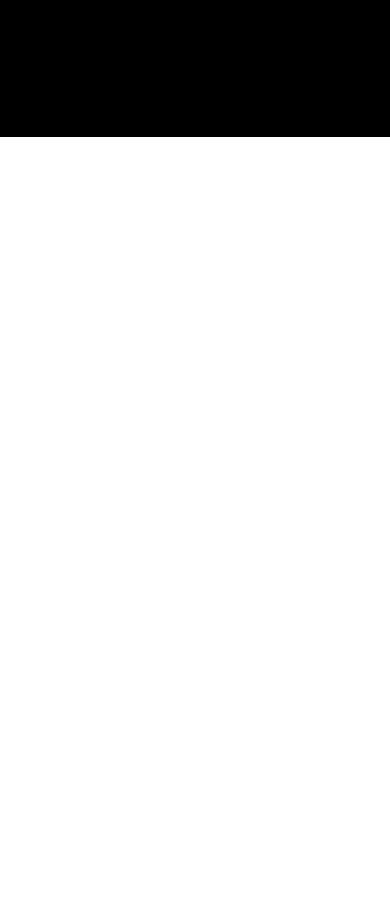
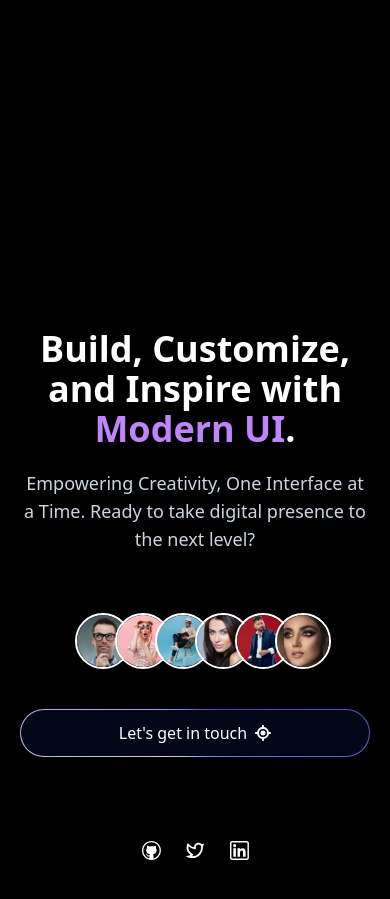
Before and after one commit to arquimedesgarcia02/modern-ui, a Next.js app: page / in a window 390 px wide. Shown: the part 8120-9019 px from the top of the page. Before the commit the page ends 8257 px from the top, so only its background shows below. Built offline with nearby package versions, Linux system fonts and the light colour scheme.

Commit message:
Footer section done

```diff
--- a/data/index.ts
+++ b/data/index.ts
@@ -124,3 +124,18 @@
     quote: "Using Modern UI has been an incredible experience. I’ve built multiple projects with it, and each one turns out beautifully. It’s user-friendly, fast, and reliable.",
   }
 ];
+
+export const socialIcons = [
+  {
+    id: 1,
+    img: "/git.svg"
+  },
+  {
+    id: 1,
+    img: "/twit.svg"
+  },
+  {
+    id: 1,
+    img: "/link.svg"
+  },
+];
--- a/src/app/page.tsx
+++ b/src/app/page.tsx
@@ -5,6 +5,7 @@
 import Projects from "@/components/Projects";
 import { CanvasRevealEffectDemo } from "@/components/CanvasRevealEffectDemo";
 import Clients from "@/components/Clients";
+import Contact from "@/components/Contact";
 
 export default function Home() {
   return (
@@ -16,6 +17,7 @@
         <Projects/>
         <CanvasRevealEffectDemo/>
         <Clients/>
+        <Contact/>
       </div>
     </main>
   );
--- /dev/null
+++ b/src/components/Contact.tsx
@@ -0,0 +1,47 @@
+import React from "react";
+import MagicButton from "./ui/MagicButton";
+import { socialIcons } from "../../data";
+import { Tooltip } from "./ToolTip";
+import { FaLocationCrosshairs } from "react-icons/fa6";
+
+export default function Contact() {
+    return (
+        <footer className="pt-48 pb-10 w-full" id="contact">
+            <div className="flex flex-col items-center">
+                <h1 className="heading text-white lg:max-w-[45vw]">
+                    Build, Customize, and Inspire with <span className="text-purple-400">Modern UI</span>.
+                </h1>
+
+                <p className="text-slate-300 md:mt-10 my-5 text-center text-lg">
+                    Empowering Creativity, One Interface at a Time. Ready to take  digital presence to the next level?
+                </p>
+
+                <Tooltip/>
+
+                <MagicButton
+                    title="Let's get in touch"
+                    position="right"
+                    icon={<FaLocationCrosshairs/>}
+                />
+            </div>
+
+            <div className="flex mt-16 md:flex-row flex-col justify-between items-center">
+                <p className="md:text-white text-sm md:font-normal font-light">
+                    Copyright © 2024 Modern UI
+                </p>
+
+                <div className="flex items-center md:gap-3 gap-6">
+                    {
+                        socialIcons.map((info) => (
+                            <div
+                                key={info.id}
+                            >
+                                <img src={info.img} alt="icons" width={20} height={20}/>
+                            </div>
+                        ))
+                    }
+                </div>
+            </div>
+        </footer>
+    );
+}
--- /dev/null
+++ b/src/components/ToolTip.tsx
@@ -0,0 +1,57 @@
+"use client";
+
+import React from "react";
+import { AnimatedTooltip } from "./ui/animated-tooltip"
+
+const people = [
+  {
+    id: 1,
+    name: "John Doe",
+    designation: "Software Engineer",
+    image:
+      "/stack-1.png",
+  },
+  {
+    id: 2,
+    name: "Robert Johnson",
+    designation: "Product Manager",
+    image:
+      "/stack-2.png",
+  },
+  {
+    id: 3,
+    name: "Jane Smith",
+    designation: "Data Scientist",
+    image:
+      "/stack-3.png",
+  },
+  {
+    id: 4,
+    name: "Emily Davis",
+    designation: "UX Designer",
+    image:
+      "/stack-4.png",
+  },
+  {
+    id: 5,
+    name: "Tyler Durden",
+    designation: "Soap Developer",
+    image:
+      "/stack-5.png",
+  },
+  {
+    id: 6,
+    name: "Dora",
+    designation: "The Explorer",
+    image:
+      "/stack-6.png",
+  },
+];
+
+export function Tooltip() {
+  return (
+    <div className="flex flex-row items-center justify-center my-10 w-full">
+      <AnimatedTooltip items={people} />
+    </div>
+  );
+}
--- /dev/null
+++ b/src/components/ui/animated-tooltip.tsx
@@ -0,0 +1,92 @@
+"use client";
+import Image from "next/image";
+import React, { useState } from "react";
+import {
+  motion,
+  useTransform,
+  AnimatePresence,
+  useMotionValue,
+  useSpring,
+} from "framer-motion";
+
+export const AnimatedTooltip = ({
+  items,
+}: {
+  items: {
+    id: number;
+    name: string;
+    designation: string;
+    image: string;
+  }[];
+}) => {
+  const [hoveredIndex, setHoveredIndex] = useState<number | null>(null);
+  const springConfig = { stiffness: 100, damping: 5 };
+  const x = useMotionValue(0); // going to set this value on mouse move
+  // rotate the tooltip
+  const rotate = useSpring(
+    useTransform(x, [-100, 100], [-45, 45]),
+    springConfig
+  );
+  // translate the tooltip
+  const translateX = useSpring(
+    useTransform(x, [-100, 100], [-50, 50]),
+    springConfig
+  );
+  const handleMouseMove = (event: any) => {
+    const halfWidth = event.target.offsetWidth / 2;
+    x.set(event.nativeEvent.offsetX - halfWidth); // set the x value, which is then used in transform and rotate
+  };
+
+  return (
+    <>
+      {items.map((item, idx) => (
+        <div
+          className="-mr-4  relative group"
+          key={item.name}
+          onMouseEnter={() => setHoveredIndex(item.id)}
+          onMouseLeave={() => setHoveredIndex(null)}
+        >
+          <AnimatePresence mode="popLayout">
+            {hoveredIndex === item.id && (
+              <motion.div
+                initial={{ opacity: 0, y: 20, scale: 0.6 }}
+                animate={{
+                  opacity: 1,
+                  y: 0,
+                  scale: 1,
+                  transition: {
+                    type: "spring",
+                    stiffness: 260,
+                    damping: 10,
+                  },
+                }}
+                exit={{ opacity: 0, y: 20, scale: 0.6 }}
+                style={{
+                  translateX: translateX,
+                  rotate: rotate,
+                  whiteSpace: "nowrap",
+                }}
+                className="absolute -top-16 -left-1/2 translate-x-1/2 flex text-xs  flex-col items-center justify-center rounded-md bg-black z-50 shadow-xl px-4 py-2"
+              >
+                <div className="absolute inset-x-10 z-30 w-[20%] -bottom-px bg-gradient-to-r from-transparent via-emerald-500 to-transparent h-px " />
+                <div className="absolute left-10 w-[40%] z-30 -bottom-px bg-gradient-to-r from-transparent via-sky-500 to-transparent h-px " />
+                <div className="font-bold text-white relative z-30 text-base">
+                  {item.name}
+                </div>
+                <div className="text-white text-xs">{item.designation}</div>
+              </motion.div>
+            )}
+          </AnimatePresence>
+          <Image
+            onMouseMove={handleMouseMove}
+            height={100}
+            width={100}
+            src={item.image}
+            alt={item.name}
+            className="object-cover !m-0 !p-0 object-top rounded-full h-14 w-14 border-2 group-hover:scale-105 group-hover:z-30 border-white  relative transition duration-500"
+          />
+        </div>
+      ))}
+    </>
+  );
+};
```
